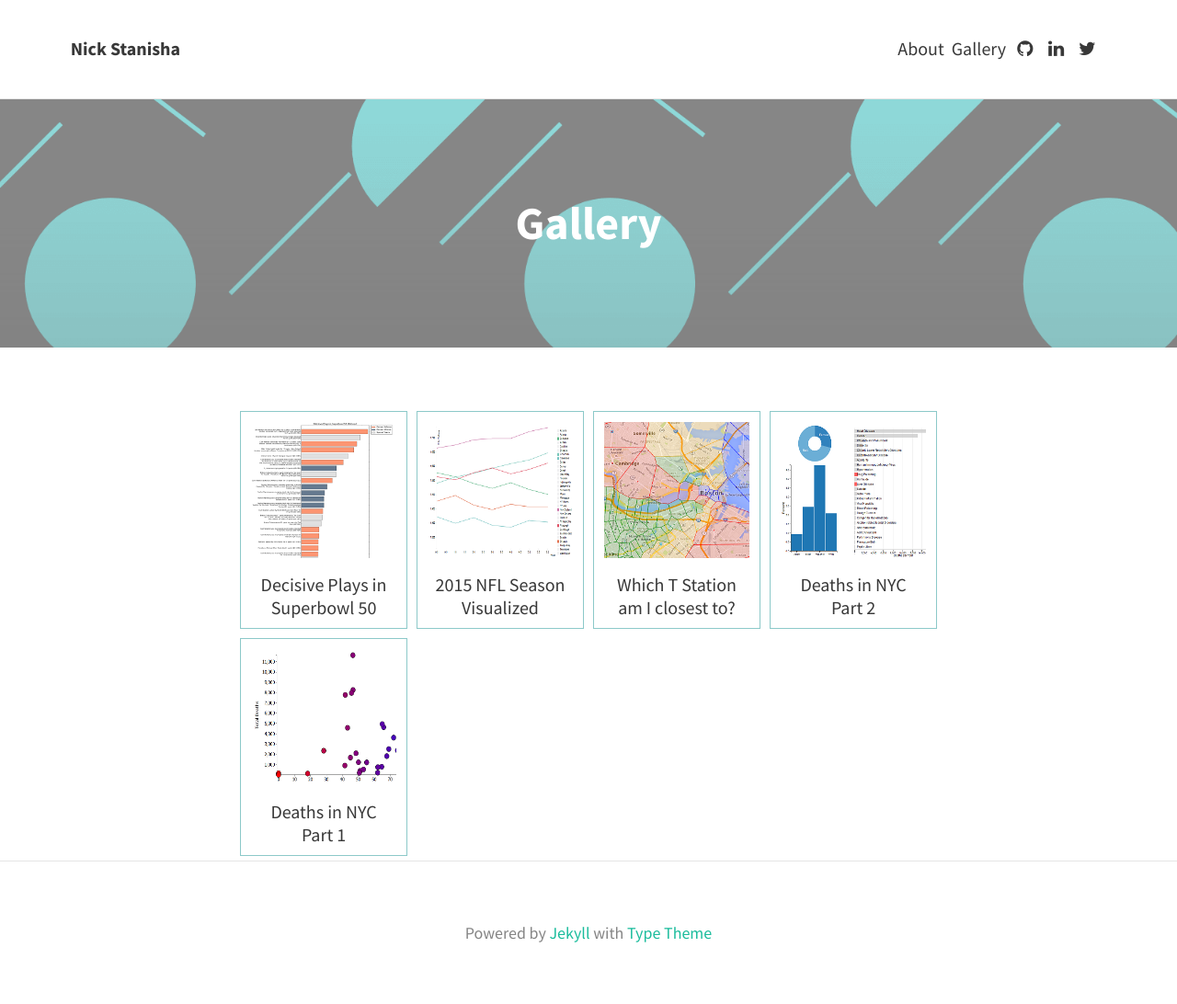
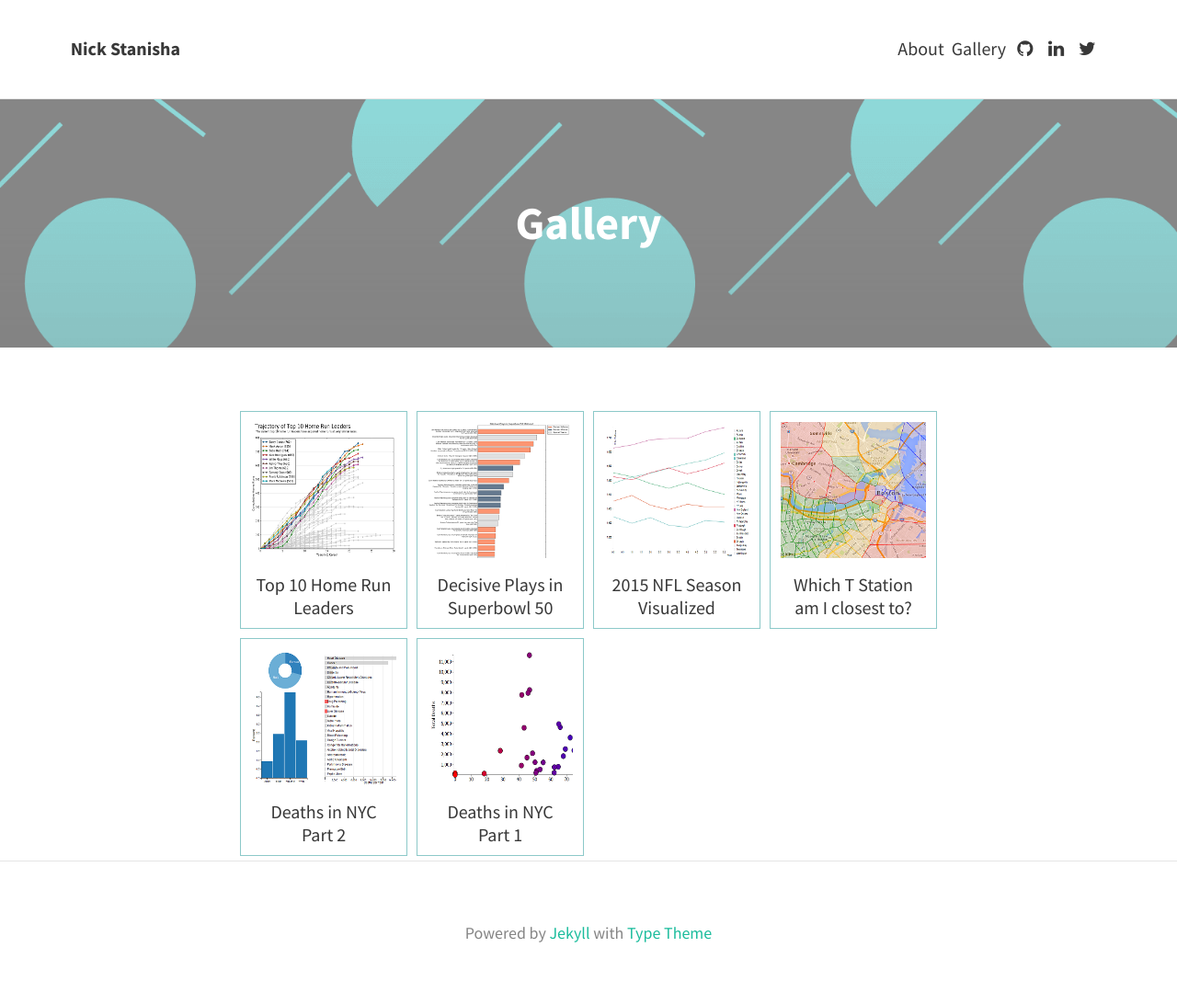
Before and after one commit to nickstanisha/nickstanisha.github.io, a Jekyll site: the page built from gallery.md, in a window 1280 px wide. Shown: the whole page at 92% size. Built offline with Jekyll 4.4.1, drawn with Linux system fonts in a browser that asks for light colours; nearby versions of some CDN libraries.

Commit message:
Added home runs to gallery

```diff
--- a/gallery.md
+++ b/gallery.md
@@ -39,6 +39,11 @@
 
 <div class="img">
   <a target="_blank" href="http://nickstanisha.github.io/2016/02/09/decisive-plays-in-superbowl-50.html">
+  <img src="http://nickstanisha.github.io/img/gallery/homeruns.png" alt="Top 10 Home Run Leaders"></a>
+  <div class="desc">Top 10 Home Run Leaders</div>
+</div>
+<div class="img">
+  <a target="_blank" href="http://nickstanisha.github.io/2016/02/09/decisive-plays-in-superbowl-50.html">
   <img src="http://nickstanisha.github.io/img/gallery/sb50.png" alt="Decisive Plays in Superbowl 50"></a>
   <div class="desc">Decisive Plays in Superbowl 50</div>
 </div>
```
Also changed, not shown: img/gallery/homeruns.png (added).
